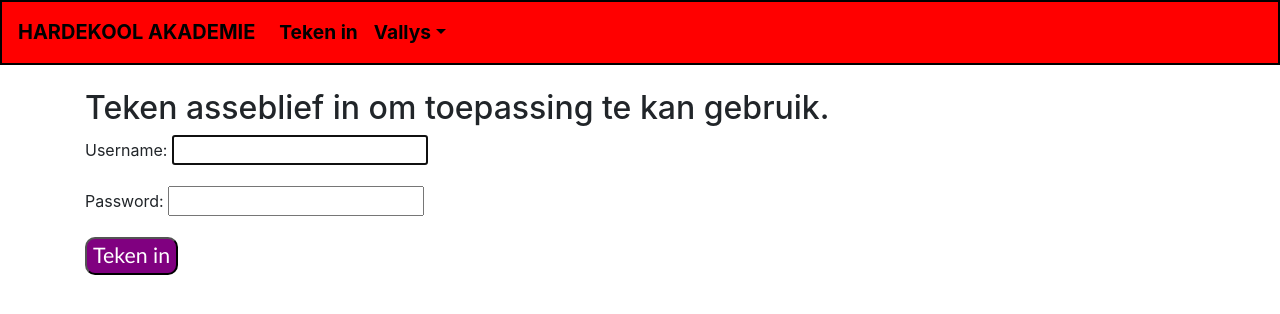
After one commit to realWian/KlokProjek, a Django app: page /accounts/login in a window 1280 px wide. The commit adds this page. Shown: the top 314 px of the page. Run offline with Django 3.2, Linux system fonts and the light colour scheme; some libraries are stand-ins or nearby versions.

Commit message:
Adds login/logout funtionality

```diff
--- /dev/null
+++ b/SkoolWebsite/KlokRooster/static/css/login.css
@@ -0,0 +1,7 @@
+.teken_in {
+    font-size: 16pt;
+    color: white;
+    font-family: 'Trebuchet MS', 'Lucida Sans Unicode', 'Lucida Grande', 'Lucida Sans', Arial, sans-serif;
+    background-color: purple;
+    border-radius: 10px;
+}
--- a/SkoolWebsite/KlokRooster/static/css/rooster_base.css
+++ b/SkoolWebsite/KlokRooster/static/css/rooster_base.css
@@ -8,3 +8,7 @@
 .navbrand-custom, .navlink-custom {
     color: black;
 }
+
+.dropdown-toggle-custom {
+    color: black;
+}
--- /dev/null
+++ b/SkoolWebsite/KlokRooster/templates/login.html
@@ -0,0 +1,17 @@
+{% extends 'rooster_base.html' %}
+
+{% block head_block %}
+{% load static %}
+<link rel="stylesheet" href="{% static 'css/login.css' %}">
+<title>Teken in</title>
+{% endblock %}
+
+{% block body_block %}
+<br>
+<h2>Teken asseblief in om toepassing te kan gebruik.</h2>
+<form action="{% url 'login' %}" method="POST">
+    {% csrf_token %}
+    {{ form.as_p }}
+    <button type="submit" class="teken_in">Teken in</button>
+</form>
+{% endblock %}
--- a/SkoolWebsite/KlokRooster/templates/rooster_base.html
+++ b/SkoolWebsite/KlokRooster/templates/rooster_base.html
@@ -5,7 +5,10 @@
         <meta http-equiv="X-UA-Compatible" content="IE=edge">
         <meta name="viewport" content="width=device-width, initial-scale=1.0">
         <!-- Bootstrap -->
-        <link href="https://cdn.jsdelivr.net/npm/bootstrap@5.1.3/dist/css/bootstrap.min.css" rel="stylesheet" integrity="sha384-1BmE4kWBq78iYhFldvKuhfTAU6auU8tT94WrHftjDbrCEXSU1oBoqyl2QvZ6jIW3" crossorigin="anonymous">
+        <link rel="stylesheet" href="https://stackpath.bootstrapcdn.com/bootstrap/4.3.1/css/bootstrap.min.css" integrity="sha384-ggOyR0iXCbMQv3Xipma34MD+dH/1fQ784/j6cY/iJTQUOhcWr7x9JvoRxT2MZw1T" crossorigin="anonymous">
+        <script src="https://code.jquery.com/jquery-3.3.1.slim.min.js" integrity="sha384-q8i/X+965DzO0rT7abK41JStQIAqVgRVzpbzo5smXKp4YfRvH+8abtTE1Pi6jizo" crossorigin="anonymous"></script>
+        <script src="https://cdnjs.cloudflare.com/ajax/libs/popper.js/1.14.7/umd/popper.min.js" integrity="sha384-UO2eT0CpHqdSJQ6hJty5KVphtPhzWj9WO1clHTMGa3JDZwrnQq4sF86dIHNDz0W1" crossorigin="anonymous"></script>
+        <script src="https://stackpath.bootstrapcdn.com/bootstrap/4.3.1/js/bootstrap.min.js" integrity="sha384-JjSmVgyd0p3pXB1rRibZUAYoIIy6OrQ6VrjIEaFf/nJGzIxFDsf4x0xIM+B07jRM" crossorigin="anonymous"></script>
         {% load static %}
         <link rel="stylesheet" href="{% static 'css/rooster_base.css' %}">
         {% block head_block %}
@@ -17,12 +20,28 @@
             <a class="navbar-brand navbrand-custom" href="{% url 'KlokRooster:index' %}">HARDEKOOL AKADEMIE</a>
             <div>
                 <ul class="navbar-nav mr-auto">
+                    {% if user.is_authenticated %}
                     <li class="nav-item active">
-                        <a class="nav-link navlink-custom" href="{% url 'KlokRooster:roosterlys'%}">Roosterlys</a>
+                        <a class="nav-link navlink-custom" href="{% url 'logout'%}">Teken uit</a>
                     </li>
+                    <li class="nav-item dropdown">
+                        <a class="nav-link dropdown-toggle dropdown-toggle-custom" href="#" id="navbarDropdown" role="button" data-toggle="dropdown" aria-haspopup="true" aria-expanded="false">Vallys</a>
+                        <div class="dropdown-menu" aria-labelledby="navbarDropdown">
+                            <a class="dropdown-item" href="{% url 'KlokRooster:roosterlys'%}">Roosterlys</a>
+                            <a class="dropdown-item" href="{% url 'admin:index'%}">Admin</a>
+                        </div>
+                    </li>
+                    {% else %}
                     <li class="nav-item active">
-                        <a class="nav-link navlink-custom" href="{% url 'admin:index'%}">Admin</a>
+                        <a class="nav-link navlink-custom" href="{% url 'login' %}">Teken in</a>
                     </li>
+                    <li class="nav-item dropdown">
+                        <a class="nav-link dropdown-toggle dropdown-toggle-custom" href="#" id="navbarDropdown" role="button" data-toggle="dropdown" aria-haspopup="true" aria-expanded="false">Vallys</a>
+                        <div class="dropdown-menu" aria-labelledby="navbarDropdown">
+                            <a class="dropdown-item" href="{% url 'admin:index'%}">Admin</a>
+                        </div>
+                    </li>
+                    {% endif %}
                 </ul>
             </div>
         </nav>
--- a/SkoolWebsite/KlokRooster/urls.py
+++ b/SkoolWebsite/KlokRooster/urls.py
@@ -4,7 +4,7 @@ from KlokRooster.views import Index, RoosterListView, RoosterDetailView, Rooster
 app_name = "KlokRooster"
 
 urlpatterns = [
-    path('', Index.as_view(), name='index'),
+    path('', Index.as_view(), name="index"),
     path('roosterlys/', RoosterListView.as_view(), name="roosterlys"),
     path('rooster/<int:pk>/luisterend', luister_vir_lui, name="luister_vir_lui"),
     path('rooster/<int:pk>/verdoof', verdoof, name="verdoof"),
--- a/SkoolWebsite/SkoolWebsite/settings.py
+++ b/SkoolWebsite/SkoolWebsite/settings.py
@@ -129,3 +129,8 @@ STATIC_ROOT = os.path.join(BASE_DIR, 'static')
 # https://docs.djangoproject.com/en/3.2/ref/settings/#default-auto-field
 
 DEFAULT_AUTO_FIELD = 'django.db.models.BigAutoField'
+
+# Login/logout Redirect
+LOGIN_URL = "login"
+LOGIN_REDIRECT_URL = "KlokRooster:index"
+LOGOUT_REDIRECT_URL = "KlokRooster:index"
--- a/SkoolWebsite/SkoolWebsite/urls.py
+++ b/SkoolWebsite/SkoolWebsite/urls.py
@@ -16,8 +16,11 @@ Including another URLconf
 from django.contrib import admin
 from django.urls import path, include
 import KlokRooster.urls
+from django.contrib.auth import views
 
 urlpatterns = [
     path('', include(KlokRooster.urls)),
+    path('accounts/login', views.LoginView.as_view(template_name="login.html"), name="login"),
+    path('accounts/logout', views.LogoutView.as_view(), name="logout"),
     path('admin/', admin.site.urls),
 ]
```
Also changed, not shown: SkoolWebsite/KlokRooster/views.py (+10 -5 lines), SkoolWebsite/db.sqlite3.
